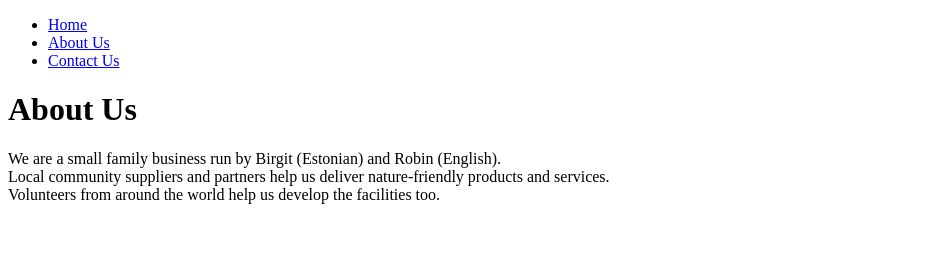
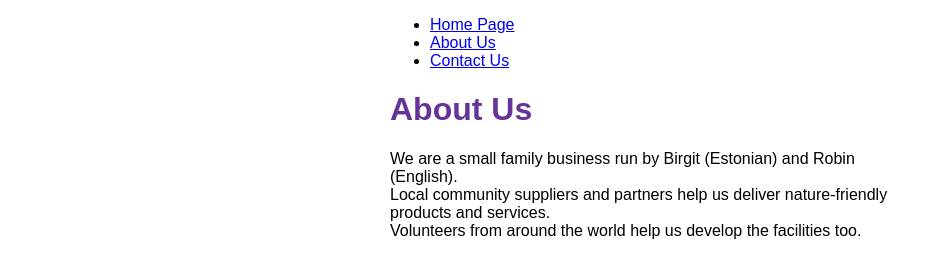
Before and after one commit to menglutao/PILLAPALU-FOREST-RETREAT, a Gatsby site: page /about in a window 1280 px wide. Shown: the whole page, without its empty margins (0-942 px from the left). Built offline with nearby package versions, Linux system fonts and the light colour scheme; Gatsby itself is replaced by a stand-in of ours.

Commit message:
add css to website

```diff
--- a/src/components/layout.js
+++ b/src/components/layout.js
@@ -1,19 +1,30 @@
 import * as React from 'react'
 import { Link } from 'gatsby'
+import {
+    container,
+    heading,
+    navLinks,
+    navLinkItem,
+    navLinkText
+  } from './layout.module.css'
 
 const Layout = ({ pageTitle , children }) => {
     return (
-        <div>
-            <title>{pageTitle}</title>
-            <nav>
-                <ul>
-                    <li><Link to='/'>Home</Link></li>
-                    <li><Link to='/about'>About Us</Link></li>
-                    <li><Link to='/contact'>Contact Us</Link></li>
-                </ul>
-            </nav>
+        <div className={container}>
+            <ul className={navLinks}>
+                <li className={navLinkItem}>
+                    <Link to="/" className={navLinkText}>Home Page</Link>
+                </li>
+                <li className={navLinkItem}>
+                    <Link to="/about" className={navLinkText}>About Us</Link>
+                </li>
+                <li className={navLinkItem}>
+                    <Link to="/contact" className={navLinkText}>Contact Us</Link>
+                </li>
+            </ul>
+
             <main>
-                <h1>{pageTitle}</h1>
+                <h1 className={heading}>{pageTitle}</h1>
                 {children}
             </main>
         </div>
--- /dev/null
+++ b/src/components/layout.module.css
@@ -0,0 +1,19 @@
+.container {
+    margin: auto;
+    max-width: 500px;
+    font-family: sans-serif;
+  }
+  .heading {
+    color: rebeccapurple;
+  }
+  .nav-links {
+    display: flex;
+    list-style: none;
+    padding-left: 0;
+  }
+  .nav-link-item {
+    padding-right: 2rem;
+  }
+  .nav-link-text {
+    color: black;
+  }
--- /dev/null
+++ b/src/components/my-component.module.css
@@ -0,0 +1,4 @@
+.title {
+    color: blue;
+    font-size: 3rem;
+  }
--- a/src/pages/index.js
+++ b/src/pages/index.js
@@ -1,5 +1,6 @@
 import * as React from 'react'
 import Layout from '../components/layout'
+
 const IndexPage = () => {
   return (
     <Layout pageTitle="Home Page">
@@ -7,4 +8,4 @@
     </Layout>
   )
 }
-export default IndexPage
+export default IndexPage;
```
Also changed, not shown: src/components/my-component.js (added, +12 -0 lines).
